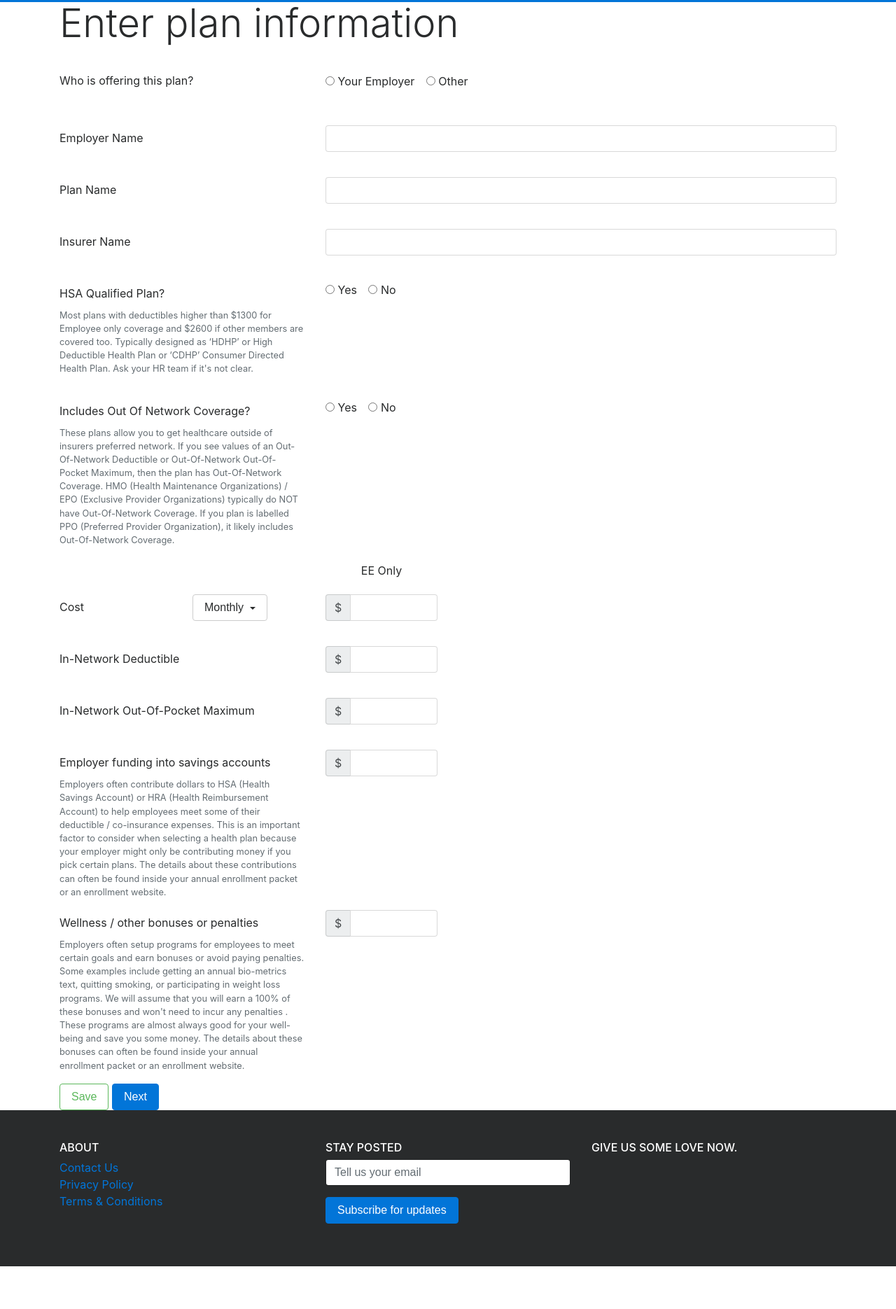
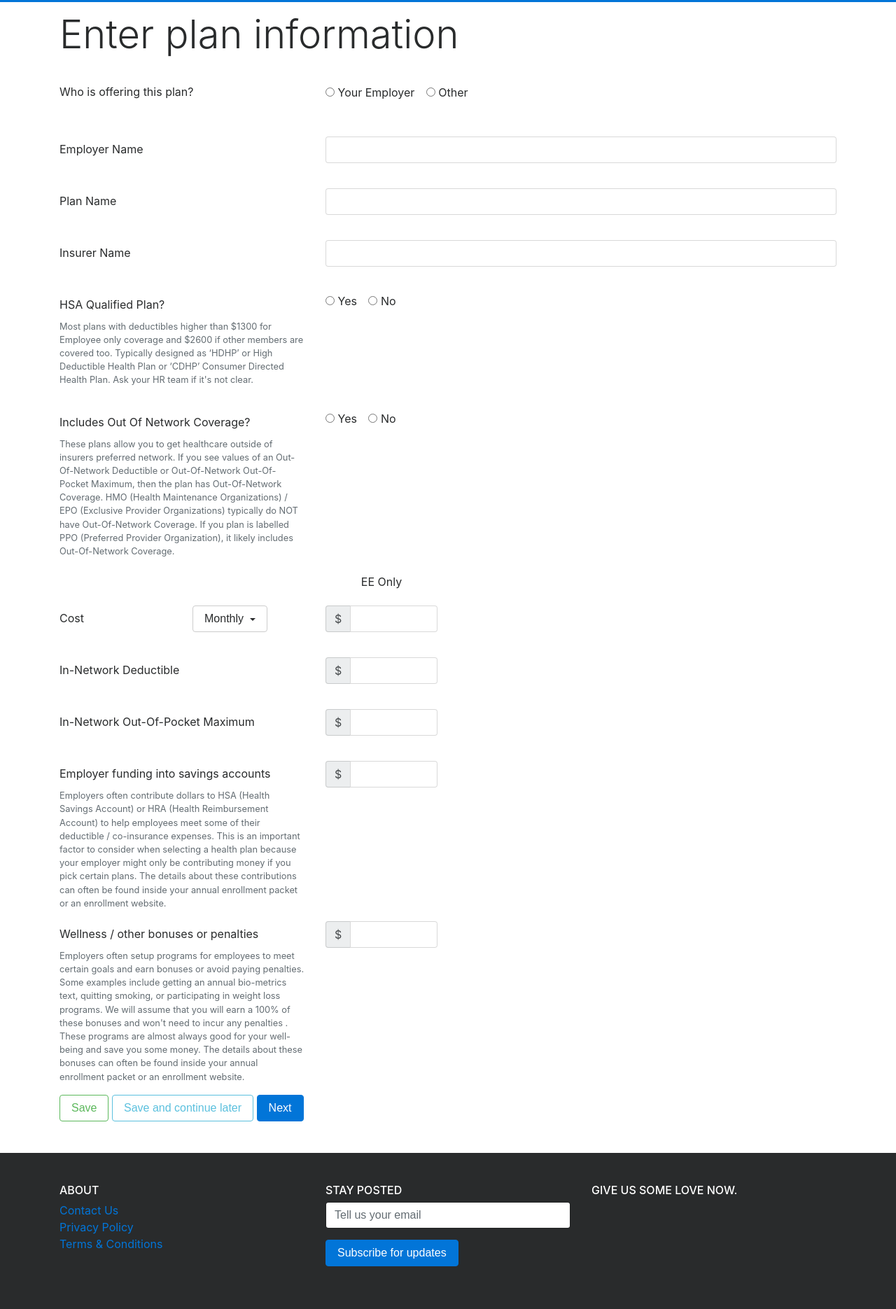
Before and after one commit to gankit/plan-selector, a Flask app: template plans/templates/addplan.html in a window 1280 px wide. Shown: the part 53-1923 px from the top of the page at 70% size. Before the commit the page ends 1862 px from the top, so only its background shows below. Run offline with Flask 2, Linux system fonts and the light colour scheme; the template is opened without the code that fills it, so the values that code supplies are empty; some libraries are stand-ins or nearby versions.

Commit message:
many changes. closes #5

```diff
--- a/plans/static/styles.css
+++ b/plans/static/styles.css
@@ -23,6 +23,9 @@
 	margin-bottom: 2em;
 }
 
+.page-title {
+    margin-top: 1rem;
+}
 /*.legend-color-bounding-box {
 	width: 1em;
 	height: 100%;
@@ -171,6 +174,7 @@ aside {
 
 #footer {
     padding: 45px;
+    margin-top: 45px;
 }
 
 #footer h4, #footer h6 {
--- a/plans/templates/addplan.html
+++ b/plans/templates/addplan.html
@@ -19,7 +19,7 @@
 
 {% block content %}
 <div class="container">
-<h1 class="display-4">Enter plan information</h1>
+<h1 class="display-4 page-title">Enter plan information</h1>
 <br>
 <form method="POST" enctype="multipart/form-data" data-toggle="validator" role="form" id="input_form">
 
@@ -54,7 +54,7 @@
         </div>
       </div>
       <div class="help-block with-errors form-control-feedback"></div>
-      <small id="plan_source_other_warning_tip" class="form-text text-muted text-danger {% if plan.plan_source == 'other' %} hidden-xl-down {% endif %}">We currently don't support plan optimization for Medicaid plans. Please consult someone else for this decision.</small>
+      <small id="plan_source_other_warning_tip" class="form-text text-muted text-danger {% if plan.plan_source != 'other' %} hidden-xl-down {% endif %}">We currently don't support plan optimization for Medicaid plans. Please consult someone else for this decision.</small>
     </div>
   </div>
 
@@ -342,8 +342,11 @@
 
   {% if family %} <input type="hidden" name="family_id" value="{{family.key.id}}"/> {% endif %}
   {% if plan %} <input type="hidden" name="plan_id" value="{{plan.key.id}}"/> {% endif %}
-  <button type="submit" name="save" class="btn btn-outline-success">Save</button>
-  <button type="submit" name="next" class="btn btn-primary">Next</button>
+  <div>
+    <button type="submit" name="save" class="btn btn-outline-success">Save</button>
+    <button type="submit" name="save_and_continue" class="btn btn-outline-info">Save and continue later</button>
+    <button type="submit" name="next" class="btn btn-primary">Next</button>
+  </div>
 </form>
 
 <div class="copy invisible">
@@ -404,9 +407,30 @@
           var matchValue = $el.data("notequals")
           return ($el.val() === matchValue);
         }
-      }
+      },
+      disable: false
     });
 
+    // click on submit button with action "Change"
+    $("button[type=submit]").on("click", function () {
+        $('#input_form').data("submit-clicked", $(this).attr("name"));
+    });
+
+    $('#input_form').validator().on('submit', function (e) {
+      if (e.isDefaultPrevented()) {
+        // handle the invalid form...
+        var name = $('#input_form').data("submit-clicked");
+        if (name === "save") {
+        }
+        else if (name === "save_and_continue") {
+        }
+        else if (name === "next") {
+
+        }
+      } else {
+        // everything looks good!
+      }
+    })
   });
 
   function show_or_hide_plan_source_other_dropdown() {
--- a/plans/templates/base.html
+++ b/plans/templates/base.html
@@ -34,7 +34,7 @@
   </head>
   <body>
 <!-- As a heading -->
-  <nav class="navbar navbar-toggleable-sm navbar-inverse bg-primary sticky-top">
+  <nav class="navbar navbar-toggleable-sm navbar-inverse bg-primary">
     <div class="container">
         <button class="navbar-toggler" type="button" data-toggle="collapse" data-target="#collapsingNavbar">
             ☰
--- a/plans/templates/recommendation.html
+++ b/plans/templates/recommendation.html
@@ -20,8 +20,8 @@
 
 {% block content %}
 <div class="container">
-<h1 class="display-4">Our Recommendation</h1>
- <p class="lead">We are looking for the best plan combination that covers you{% if family.marital_status == 'married' and family.children|int > 0 %}, your spouse and your children{% elif family.marital_status == 'married' %} and your spouse{% elif family.children|int > 0 %} and your children{% endif %}.</p>
+<h1 class="display-4 page-title">Our Recommendation</h1>
+ <p class="lead">We are looking for the best plan combination that covers <b>you{% if family.marital_status == 'married' and family.children|int > 0 %}, your spouse and your children{% elif family.marital_status == 'married' %} and your spouse{% elif family.children|int > 0 %} and your children{% endif %}.</b></p>
 <br>
 <div class="row">
 	<div class="col-6"><h4>What is your expected healthcare utilization?</h4></div>
@@ -73,7 +73,7 @@
       <td>{{option.text}}</td>
       <td>${{option.price|round(2, 'ceil')}}</td>
       <td>${{option.cost|round(2, 'ceil')}}</td>
-      <td>${{option.savings|round(2, 'ceil')}}</td>
+      <td>{% if option.savings == 0 %} N/A {% else %} ${{option.savings|round(2, 'ceil')}} {% endif %}</td>
     </tr>
 {% endfor %}
   </tbody>
--- a/plans/templates/start.html
+++ b/plans/templates/start.html
@@ -20,7 +20,7 @@
 
 {% block content %}
 <div class="container">
-<h1 class="display-4">Who needs coverage?</h1>
+<h1 class="display-4 page-title">Who needs coverage?</h1>
 <br>
 <div class="bg-faded start-tip-block">
 <p class="lead">
```
Also changed, not shown: plans/templates/plans.html (+7 -4 lines).
